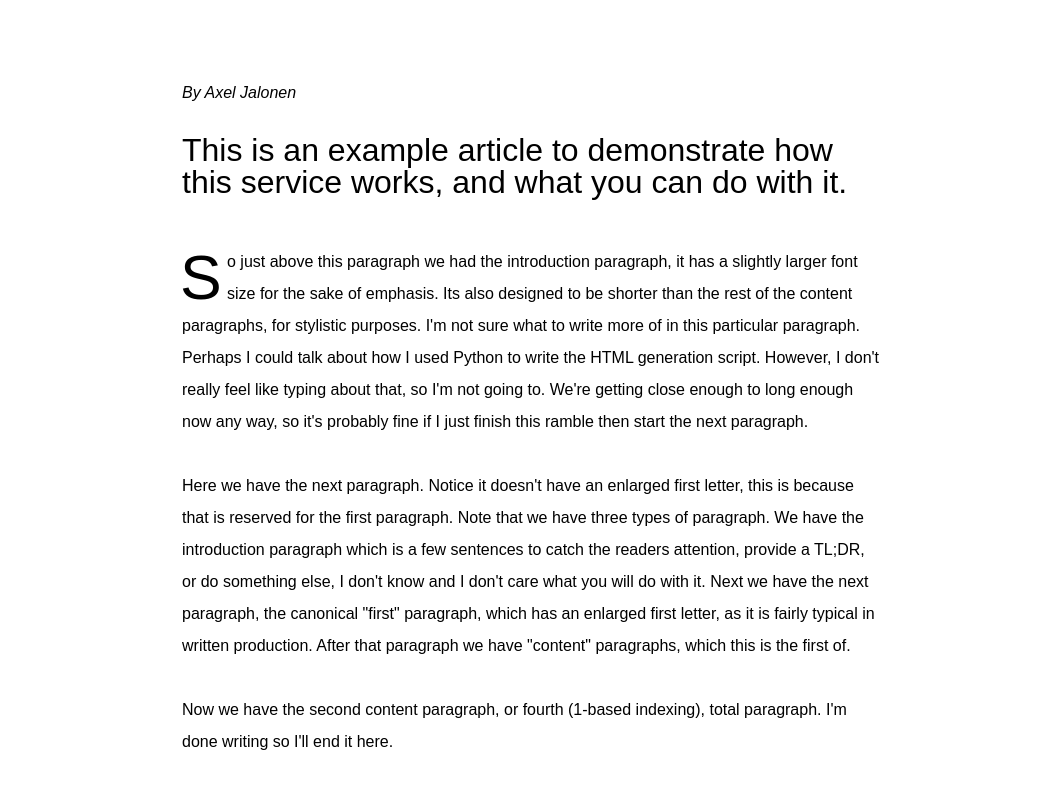
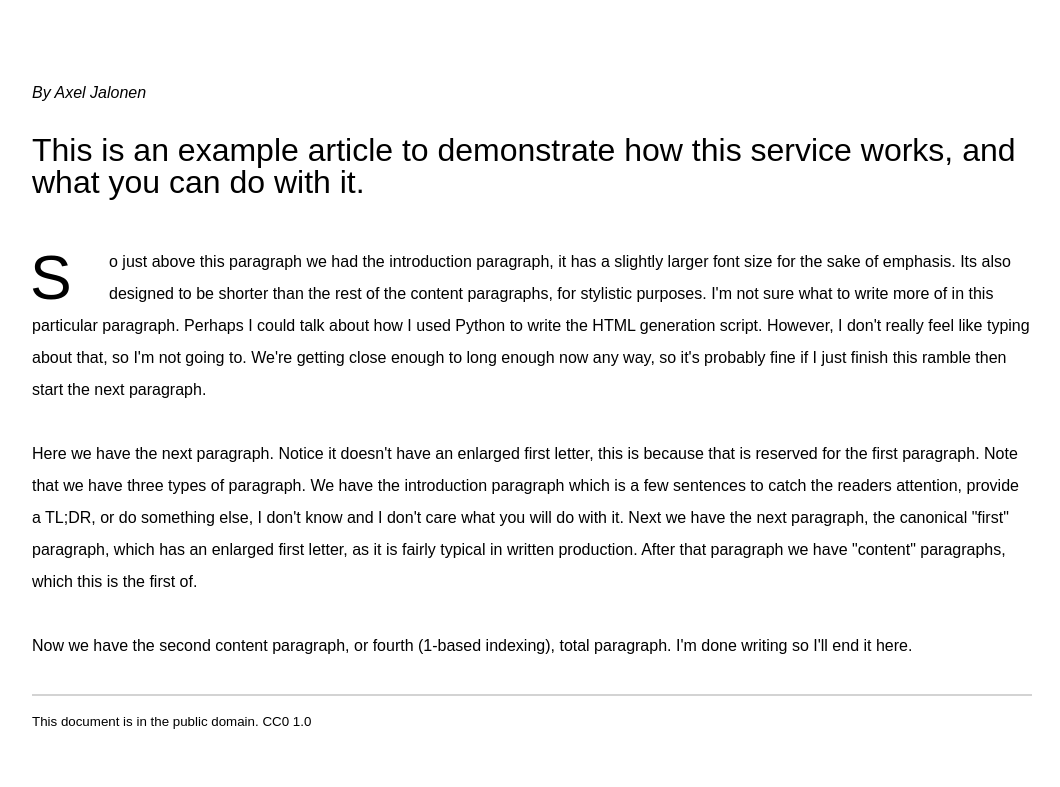
Before and after one commit to Axel-Jalonen/writings.axelj.dev, a plain HTML site: page build/pages/Example-Article.html in a window 1280 px wide. Shown: the part 521-1308 px from the top of the page, without its empty margins (108-1168 px from the left). Drawn offline with Linux system fonts and the light colour scheme.

Commit message:
Roll back css

```diff
--- a/build/pages/style.css
+++ b/build/pages/style.css
@@ -13,7 +13,7 @@ a:hover {
 
 body {
   padding: 5rem;
-  max-width: 700px;
+  max-width: 1000px;
   margin: auto;
 }
 
@@ -33,7 +33,7 @@ address {
 
 #first-paragraph:first-letter {
   initial-letter: 2;
-  margin-right: 0.50rem;
+  margin-right: 2.5rem;
 }
 
 p {
```
